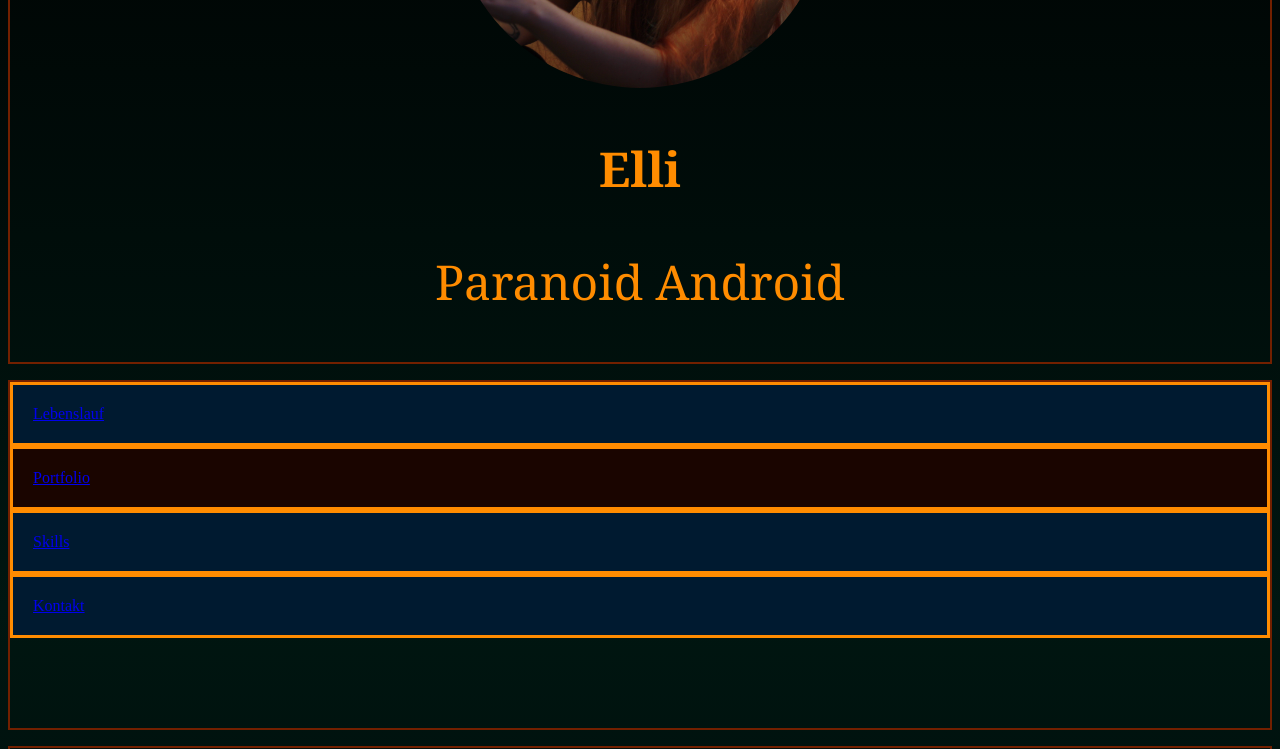
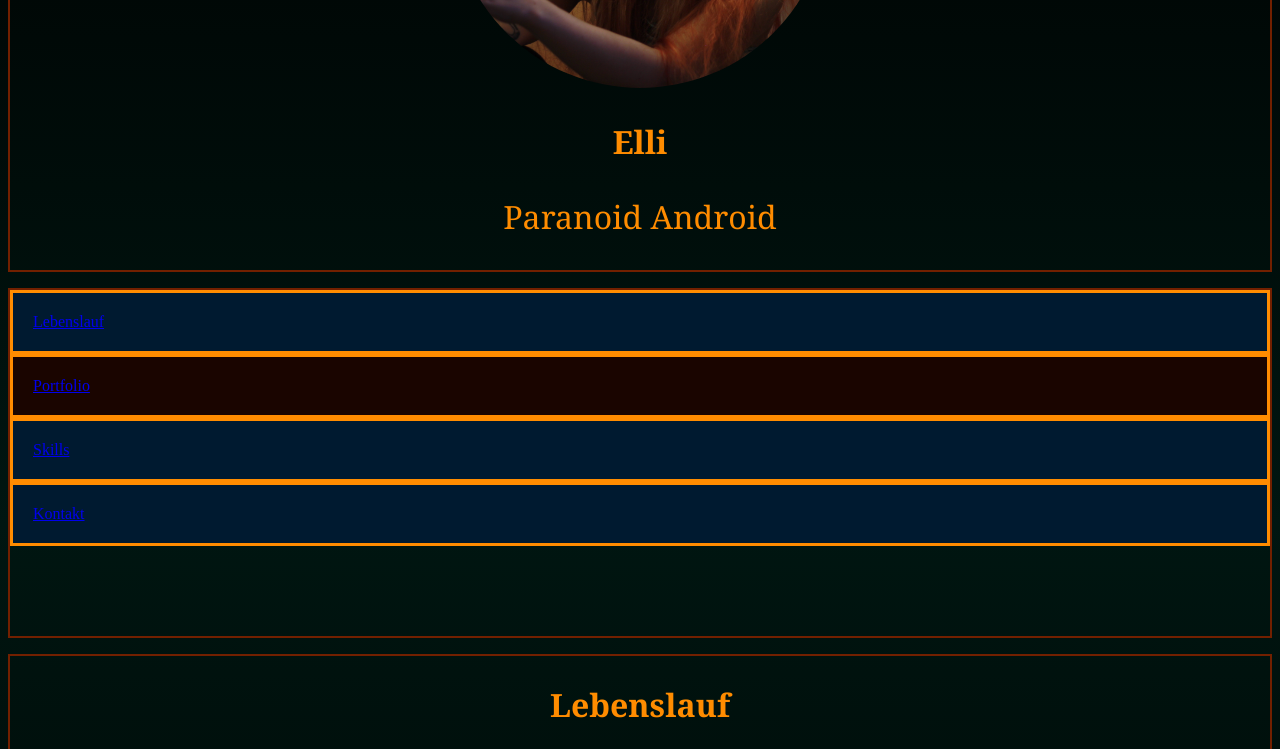
Before and after one commit to CatatonicCactus/Portfolio, a website: page index.html in a window 1280 px wide. Shown: the part 300-1049 px from the top of the page. Drawn offline with Linux system fonts and the light colour scheme.

Commit message:
git icon smaller, fonts smaller

```diff
--- a/index.html
+++ b/index.html
@@ -100,7 +100,7 @@
 
         <div class="giticon">
             <span title="VISIT MY GITHUB, PEASANT."><a href="https://github.com/CatatonicCactus" target="_blank"><img
-                        src="iconfinder_80396_github_icon_512px.png" alt="Github"></a></span>
+                        src="iconfinder_80396_github_icon_512px.png" width="25%" alt="Github"></a></span>
 
             <!-------------------------------</div>
         <div class="shadow">
--- a/style.css
+++ b/style.css
@@ -6,7 +6,7 @@ body {
 
 h2 {
     text-align: center;
-    font-size: 3em;
+    font-size: 2em;
     font-family: Georgia, 'Times New Roman', Times, serif;
     color: darkorange;
 }
@@ -36,13 +36,13 @@ p {
     text-align: center;
     font-family: Georgia, 'Times New Roman', Times, serif;
     font-weight: bold;
-    font-size: 3em;
+    font-size: 2em;
 }
 
 .webdev {
     text-align: center;
     font-family: Georgia, 'Times New Roman', Times, serif;
-    font-size: 3em;
+    font-size: 2em;
 }
 
 /*---------------------------------------navigation bar--------------------------------------------*/
```
